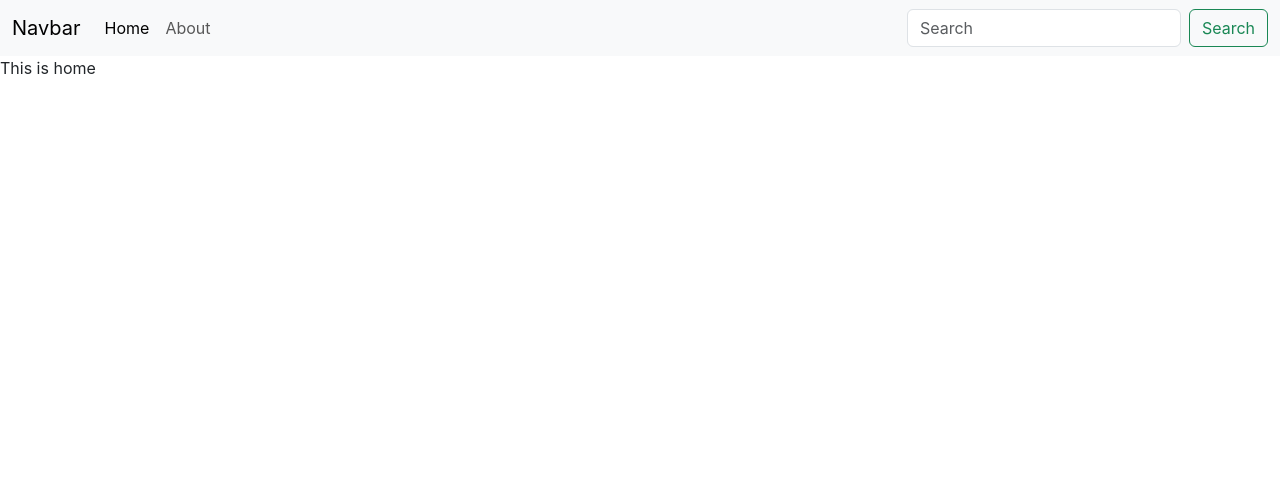
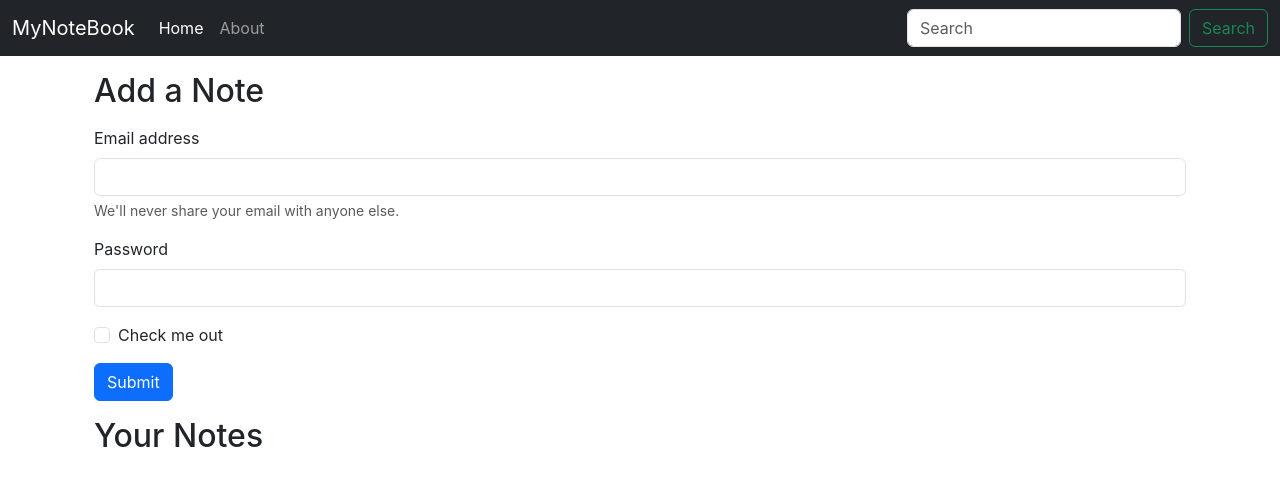
Before and after one commit to Tuhin114/MyNoteBook-Frontend, a React (Create React App) app: page /home in a window 1280 px wide. Shown: the top 486 px of the page. Built offline with nearby package versions, Linux system fonts and the light colour scheme.

Commit message:
added uselocation Hook for home/about in Navbar

```diff
--- a/src/App.js
+++ b/src/App.js
@@ -10,10 +10,12 @@
       <NoteState>
         <BrowserRouter>
           <Navbar />
-          <Routes>
-            <Route exact path="/home" element={<Home />}></Route>
-            <Route exact path="/about" element={<About />}></Route>
-          </Routes>
+          <div className="container">
+            <Routes>
+              <Route exact path="/home" element={<Home />}></Route>
+              <Route exact path="/about" element={<About />}></Route>
+            </Routes>
+          </div>
         </BrowserRouter>
       </NoteState>
     </>
--- a/src/components/About.js
+++ b/src/components/About.js
@@ -2,18 +2,7 @@
 import NoteContext from "../context/notes/NoteContext";
 
 const About = () => {
-  const a = useContext(NoteContext);
-
-  useEffect(() => {
-    a.update();
-    // eslint-disable-next-line
-  }, []);
-
-  return (
-    <div>
-      This is About {a.state.name} and he is in Class {a.state.class}
-    </div>
-  );
+  return <div>This is About page.</div>;
 };
 
 export default About;
--- a/src/components/Home.js
+++ b/src/components/Home.js
@@ -2,7 +2,53 @@
 import React from "react";
 
 const Home = () => {
-  return <div>This is home</div>;
+  return (
+    <div className="container my-3">
+      <h2>Add a Note</h2>
+      <form className="my-3">
+        <div className="mb-3">
+          <label htmlFor="exampleInputEmail1" className="form-label">
+            Email address
+          </label>
+          <input
+            type="email"
+            className="form-control"
+            id="exampleInputEmail1"
+            aria-describedby="emailHelp"
+          />
+          <div id="emailHelp" className="form-text">
+            We'll never share your email with anyone else.
+          </div>
+        </div>
+        <div className="mb-3">
+          <label htmlFor="exampleInputPassword1" className="form-label">
+            Password
+          </label>
+          <input
+            type="password"
+            className="form-control"
+            id="exampleInputPassword1"
+          />
+        </div>
+        <div className="mb-3 form-check">
+          <input
+            type="checkbox"
+            className="form-check-input"
+            id="exampleCheck1"
+          />
+          <label className="form-check-label" htmlFor="exampleCheck1">
+            Check me out
+          </label>
+        </div>
+        <button type="submit" className="btn btn-primary">
+          Submit
+        </button>
+      </form>
+      <div className="mb-3">
+        <h2>Your Notes</h2>
+      </div>
+    </div>
+  );
 };
 
 export default Home;
--- a/src/components/Navbar.js
+++ b/src/components/Navbar.js
@@ -1,13 +1,19 @@
 //Type raf
 import React from "react";
-import { Link } from "react-router-dom";
+import { Link, useLocation } from "react-router-dom";
+import { useEffect } from "react";
 
 const Navbar = () => {
+  let location = useLocation();
+  useEffect(() => {
+    console.log(location.pathname);
+  }, [location]);
+
   return (
-    <nav className="navbar navbar-expand-lg bg-body-tertiary">
+    <nav className="navbar navbar-expand-lg navbar-dark bg-dark">
       <div className="container-fluid">
         <Link className="navbar-brand" to="/home">
-          Navbar
+          MyNoteBook
         </Link>
         <button
           className="navbar-toggler"
@@ -23,12 +29,23 @@
         <div className="collapse navbar-collapse" id="navbarSupportedContent">
           <ul className="navbar-nav me-auto mb-2 mb-lg-0">
             <li className="nav-item">
-              <Link className="nav-link active" aria-current="page" to="/home">
+              <Link
+                className={`nav-link ${
+                  location.pathname === "/home" ? "active" : ""
+                }`}
+                aria-current="page"
+                to="/home"
+              >
                 Home
               </Link>
             </li>
             <li className="nav-item">
-              <Link className="nav-link" to="/about">
+              <Link
+                className={`nav-link ${
+                  location.pathname === "/about" ? "active" : ""
+                }`}
+                to="/about"
+              >
                 About
               </Link>
             </li>
--- a/src/context/notes/NoteState.js
+++ b/src/context/notes/NoteState.js
@@ -2,25 +2,8 @@
 import NoteContext from "./NoteContext";
 
 const NoteState = (props) => {
-  const s1 = {
-    name: "Tuhin",
-    class: "10A",
-  };
-  const [state, setState] = useState(s1);
-
-  const update = () => {
-    setTimeout(() => {
-      setState({
-        name: "Steve",
-        class: "11A",
-      });
-    }, 1000);
-  };
-
   return (
-    <NoteContext.Provider value={{ state, update }}>
-      {props.children}
-    </NoteContext.Provider>
+    <NoteContext.Provider value={{}}>{props.children}</NoteContext.Provider>
   );
 };
 
```
